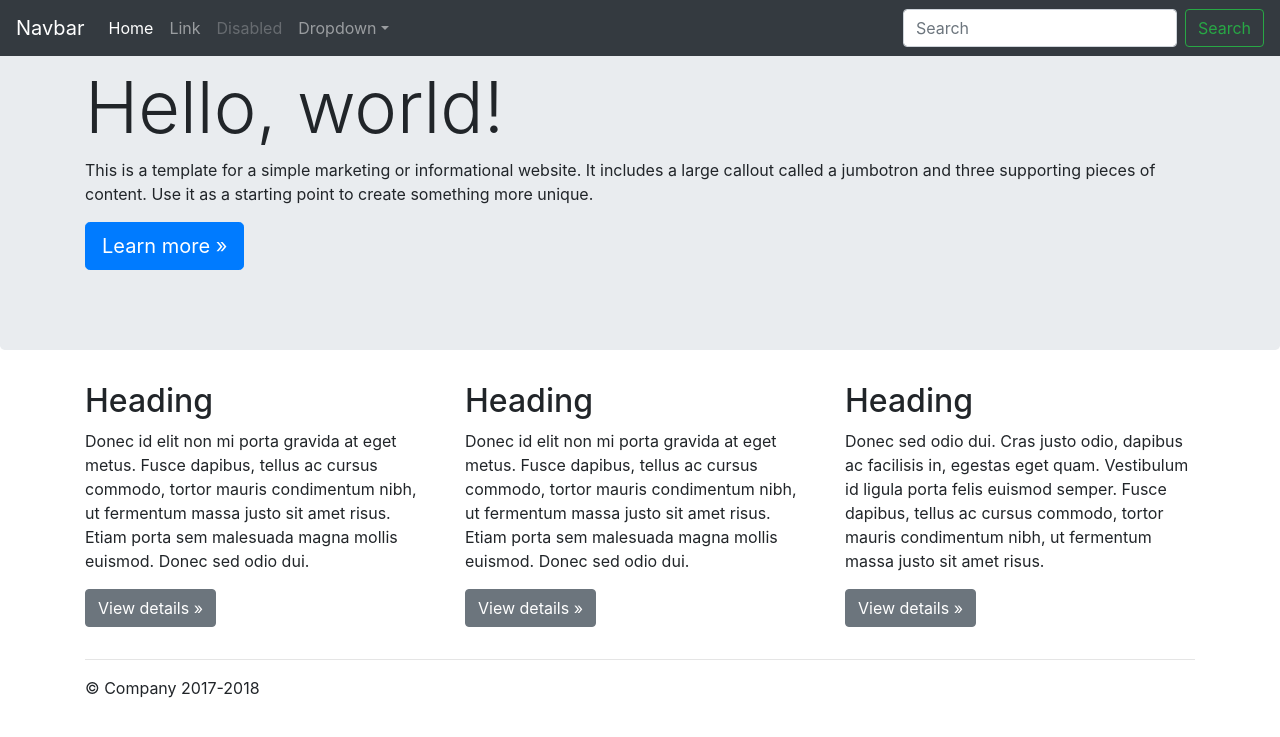
After one commit to joaopmedeiros/casadegramado, a Flask app: page /base in a window 1280 px wide. The commit adds this page. Shown: the top 737 px of the page. Run offline with Flask 2, Linux system fonts and the light colour scheme; some libraries are stand-ins or nearby versions.

Commit message:
Continuando trabalho com templates

```diff
--- a/app/controllers/default.py
+++ b/app/controllers/default.py
@@ -9,9 +9,13 @@ from flask import render_template
 
 @app.route("/home")
 @app.route("/index/<user>")
-@app.route("/",defaults={"user:None"})
+@app.route("/",defaults={"user":None})
 def index(user):
     return render_template('index.html',user=user)
+
+@app.route("/base")
+def base():
+    return render_template('base.html')
 
 # @app.route("/test")
 # @app.route("/test/<name>")
--- /dev/null
+++ b/app/templates/base.html
@@ -0,0 +1,97 @@
+<!doctype html>
+<html lang="pt-br">
+  <head>
+    <meta charset="utf-8">
+    <meta name="viewport" content="width=device-width, initial-scale=1, shrink-to-fit=no">
+    <meta name="description" content="">
+    <meta name="author" content="">
+    <title>Casa de gramado</title>
+    <!-- Bootstrap core CSS -->
+    <link href="{{ url_for('static',filename="css/bootstrap.min.css") }}" rel="stylesheet">
+  </head>
+
+  <body>
+
+    <nav class="navbar navbar-expand-md navbar-dark fixed-top bg-dark">
+      <a class="navbar-brand" href="#">Navbar</a>
+      <button class="navbar-toggler" type="button" data-toggle="collapse" data-target="#navbarsExampleDefault" aria-controls="navbarsExampleDefault" aria-expanded="false" aria-label="Toggle navigation">
+        <span class="navbar-toggler-icon"></span>
+      </button>
+
+      <div class="collapse navbar-collapse" id="navbarsExampleDefault">
+        <ul class="navbar-nav mr-auto">
+          <li class="nav-item active">
+            <a class="nav-link" href="#">Home <span class="sr-only">(current)</span></a>
+          </li>
+          <li class="nav-item">
+            <a class="nav-link" href="#">Link</a>
+          </li>
+          <li class="nav-item">
+            <a class="nav-link disabled" href="#">Disabled</a>
+          </li>
+          <li class="nav-item dropdown">
+            <a class="nav-link dropdown-toggle" href="http://example.com" id="dropdown01" data-toggle="dropdown" aria-haspopup="true" aria-expanded="false">Dropdown</a>
+            <div class="dropdown-menu" aria-labelledby="dropdown01">
+              <a class="dropdown-item" href="#">Action</a>
+              <a class="dropdown-item" href="#">Another action</a>
+              <a class="dropdown-item" href="#">Something else here</a>
+            </div>
+          </li>
+        </ul>
+        <form class="form-inline my-2 my-lg-0">
+          <input class="form-control mr-sm-2" type="text" placeholder="Search" aria-label="Search">
+          <button class="btn btn-outline-success my-2 my-sm-0" type="submit">Search</button>
+        </form>
+      </div>
+    </nav>
+
+    <main role="main">
+
+      <!-- Main jumbotron for a primary marketing message or call to action -->
+      <div class="jumbotron">
+        <div class="container">
+          <h1 class="display-3">Hello, world!</h1>
+          <p>This is a template for a simple marketing or informational website. It includes a large callout called a jumbotron and three supporting pieces of content. Use it as a starting point to create something more unique.</p>
+          <p><a class="btn btn-primary btn-lg" href="#" role="button">Learn more &raquo;</a></p>
+        </div>
+      </div>
+
+      <div class="container">
+        <!-- Example row of columns -->
+        <div class="row">
+          <div class="col-md-4">
+            <h2>Heading</h2>
+            <p>Donec id elit non mi porta gravida at eget metus. Fusce dapibus, tellus ac cursus commodo, tortor mauris condimentum nibh, ut fermentum massa justo sit amet risus. Etiam porta sem malesuada magna mollis euismod. Donec sed odio dui. </p>
+            <p><a class="btn btn-secondary" href="#" role="button">View details &raquo;</a></p>
+          </div>
+          <div class="col-md-4">
+            <h2>Heading</h2>
+            <p>Donec id elit non mi porta gravida at eget metus. Fusce dapibus, tellus ac cursus commodo, tortor mauris condimentum nibh, ut fermentum massa justo sit amet risus. Etiam porta sem malesuada magna mollis euismod. Donec sed odio dui. </p>
+            <p><a class="btn btn-secondary" href="#" role="button">View details &raquo;</a></p>
+          </div>
+          <div class="col-md-4">
+            <h2>Heading</h2>
+            <p>Donec sed odio dui. Cras justo odio, dapibus ac facilisis in, egestas eget quam. Vestibulum id ligula porta felis euismod semper. Fusce dapibus, tellus ac cursus commodo, tortor mauris condimentum nibh, ut fermentum massa justo sit amet risus.</p>
+            <p><a class="btn btn-secondary" href="#" role="button">View details &raquo;</a></p>
+          </div>
+        </div>
+
+        <hr>
+
+      </div> <!-- /container -->
+
+    </main>
+
+    <footer class="container">
+      <p>&copy; Company 2017-2018</p>
+    </footer>
+
+    <!-- Bootstrap core JavaScript
+    ================================================== -->
+    <!-- Placed at the end of the document so the pages load faster -->
+    <script src="https://code.jquery.com/jquery-3.2.1.slim.min.js" integrity="sha384-KJ3o2DKtIkvYIK3UENzmM7KCkRr/rE9/Qpg6aAZGJwFDMVNA/GpGFF93hXpG5KkN" crossorigin="anonymous"></script>
+    <script>window.jQuery || document.write('<script src="https://code.jquery.com/jquery-3.3.1.slim.min.js"><\/script>')</script>
+    <script src="https://unpkg.com/popper.js/dist/umd/popper.min.js"></script>
+    <script src="{{ url_for('static',filename="js/bootstrap.min.js") }}"></script>
+  </body>
+</html>
--- a/app/templates/index.html
+++ b/app/templates/index.html
@@ -14,5 +14,7 @@
 {% else %}
 <p>Bem vindos a casa de gramado</p>
 {% endif %}
+<script src="https://ajax.googleapis.com/ajax/libs/jquery/1.12.4/jquery.min.js"></script>
+<script src="{{ url_for ('static',filename="js/bootstrap.min.js") }}"></script>
 </body>
 </html>
```
